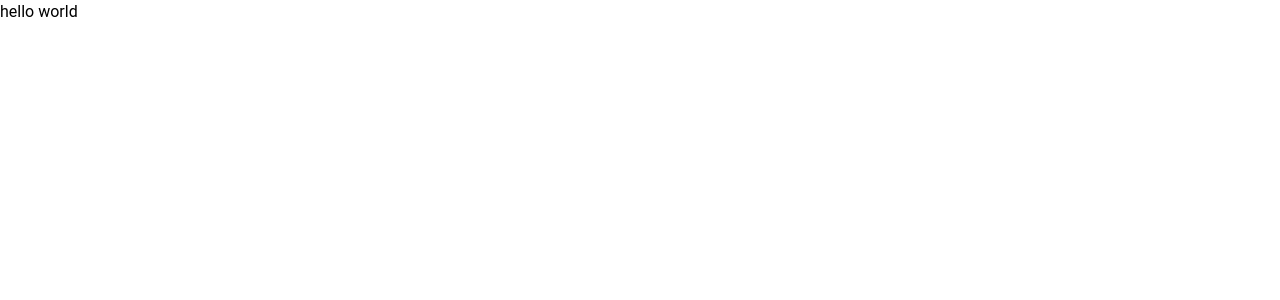
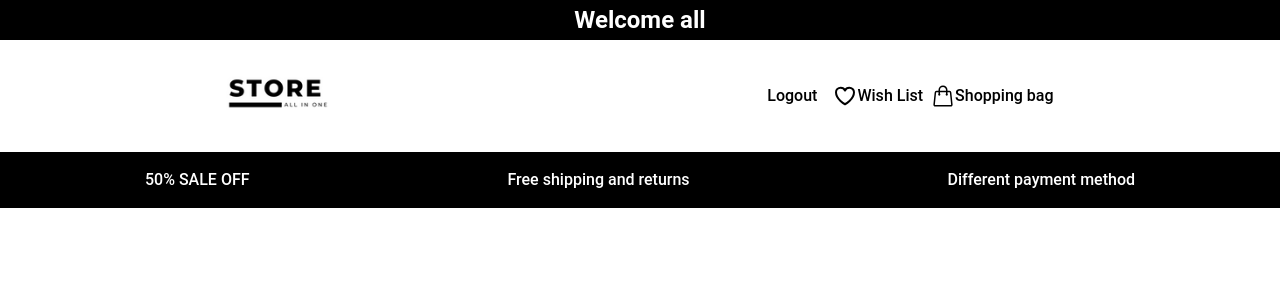
Before and after one commit to trgcghai/ecommerce, a React (Create React App) app: page / in a window 1280 px wide. Shown: the top 300 px of the page. Built offline with nearby package versions, Linux system fonts and the light colour scheme; the HTML template or start-up script is replaced by a standard one.

Commit message:
code navbar

```diff
--- a/src/App.js
+++ b/src/App.js
@@ -1,9 +1,10 @@
 import "./App.css";
+import Main from "./Components/Main/Main";
 
 export default function App() {
   return (
     <>
-      <h2>hello world</h2>
+      <Main />
     </>
   );
 }
--- /dev/null
+++ b/src/Components/Main/Main.jsx
@@ -0,0 +1,10 @@
+import React from "react";
+import Navbar from "../Navbar/Navbar";
+
+const Main = () => {
+    return (
+        <Navbar />
+    )
+}
+
+export default Main
--- /dev/null
+++ b/src/Components/Navbar/Navbar.js
@@ -0,0 +1,75 @@
+import React from "react";
+import logo from "../../assets/images/logo.png";
+
+const Navbar = () => {
+  return (
+    <>
+      <div className="bg-black p-2 w-full">
+        <h3 className="text-white font-inter text-2xl font-bold tracking-normal leading-none text-center">
+          Welcome all
+        </h3>
+      </div>
+      <div className="flex justify-around items-center">
+        <div>
+          <img className="h-28 w-full" src={logo} alt="store" />
+        </div>
+        <div className="flex flex-row items-center">
+          <button className="font-inter text-base font-medium tracking-normal leading-none text-center mr-4">
+            Logout
+          </button>
+          <div className="flex flex-row items-center cursor-pointer">
+            <svg
+              xmlns="http://www.w3.org/2000/svg"
+              fill="none"
+              viewBox="0 0 24 24"
+              strokeWidth="2"
+              stroke="#000"
+              className="w-6 h-6"
+            >
+              <path
+                strokeLinecap="round"
+                strokeLinejoin="round"
+                d="M21 8.25c0-2.485-2.099-4.5-4.688-4.5-1.935 0-3.597 1.126-4.312 2.733-.715-1.607-2.377-2.733-4.313-2.733C5.1 3.75 3 5.765 3 8.25c0 7.22 9 12 9 12s9-4.78 9-12z"
+              />
+            </svg>
+            <p className="font-inter text-base font-medium tracking-normal leading-none text-center mr-2">
+              Wish List
+            </p>
+          </div>
+          <div className="flex flex-row items-center cursor-pointer">
+            <svg
+              xmlns="http://www.w3.org/2000/svg"
+              fill="none"
+              viewBox="0 0 24 24"
+              strokeWidth="1.5"
+              stroke="currentColor"
+              className="w-6 h-6"
+            >
+              <path
+                strokeLinecap="round"
+                strokeLinejoin="round"
+                d="M15.75 10.5V6a3.75 3.75 0 10-7.5 0v4.5m11.356-1.993l1.263 12c.07.665-.45 1.243-1.119 1.243H4.25a1.125 1.125 0 01-1.12-1.243l1.264-12A1.125 1.125 0 015.513 7.5h12.974c.576 0 1.059.435 1.119 1.007zM8.625 10.5a.375.375 0 11-.75 0 .375.375 0 01.75 0zm7.5 0a.375.375 0 11-.75 0 .375.375 0 01.75 0z"
+              />
+            </svg>
+            <p className="font-inter text-base font-medium tracking-normal leading-normal text-center mr-2">
+              Shopping bag
+            </p>
+          </div>
+        </div>
+      </div>
+      <div className="bg-black p-4 w-full flex justify-around">
+        <div className="text-white font-inter text-base font-medium tracking-normal leading-normal text-center">
+          50% SALE OFF
+        </div>
+        <div className="text-white font-inter text-base font-medium tracking-normal leading-normal text-center">
+          Free shipping and returns
+        </div>
+        <div className="text-white font-inter text-base font-medium tracking-normal leading-normal text-center">
+          Different payment method
+        </div>
+      </div>
+    </>
+  );
+};
+
+export default Navbar;
```
